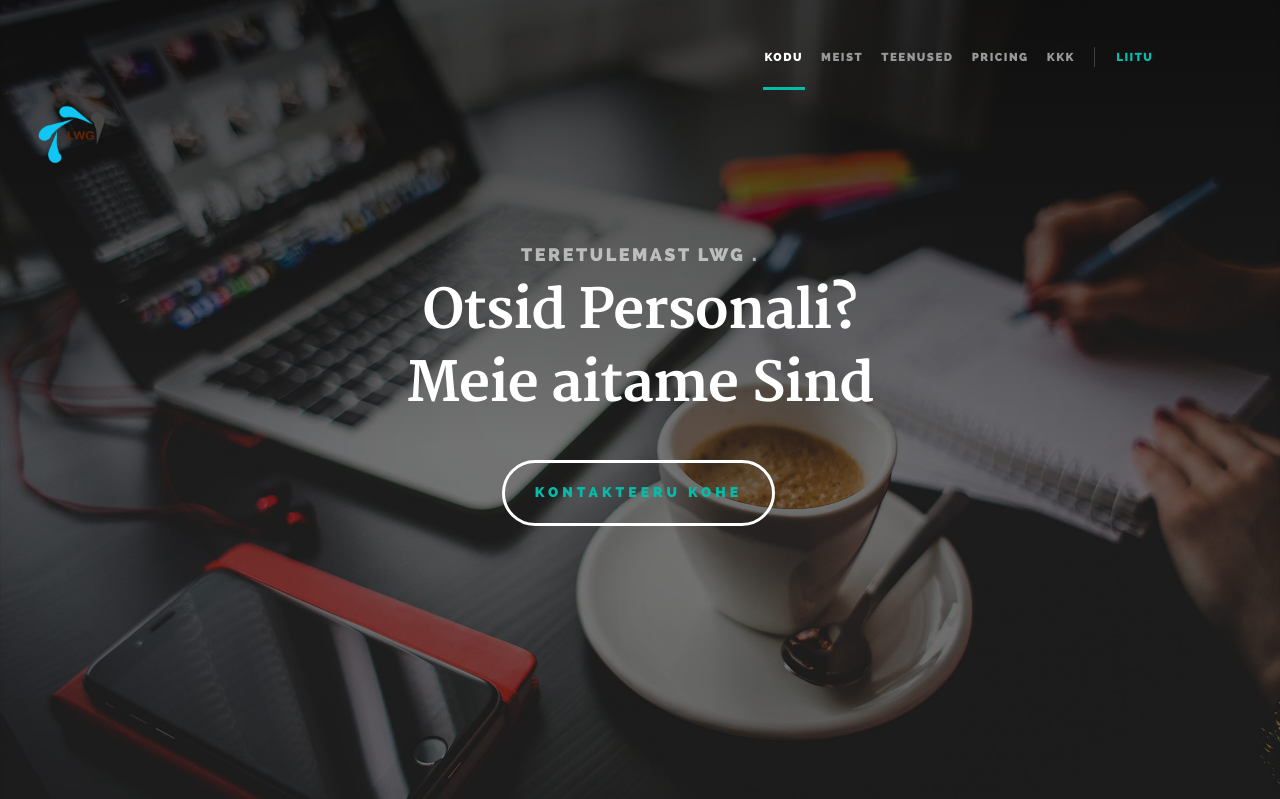
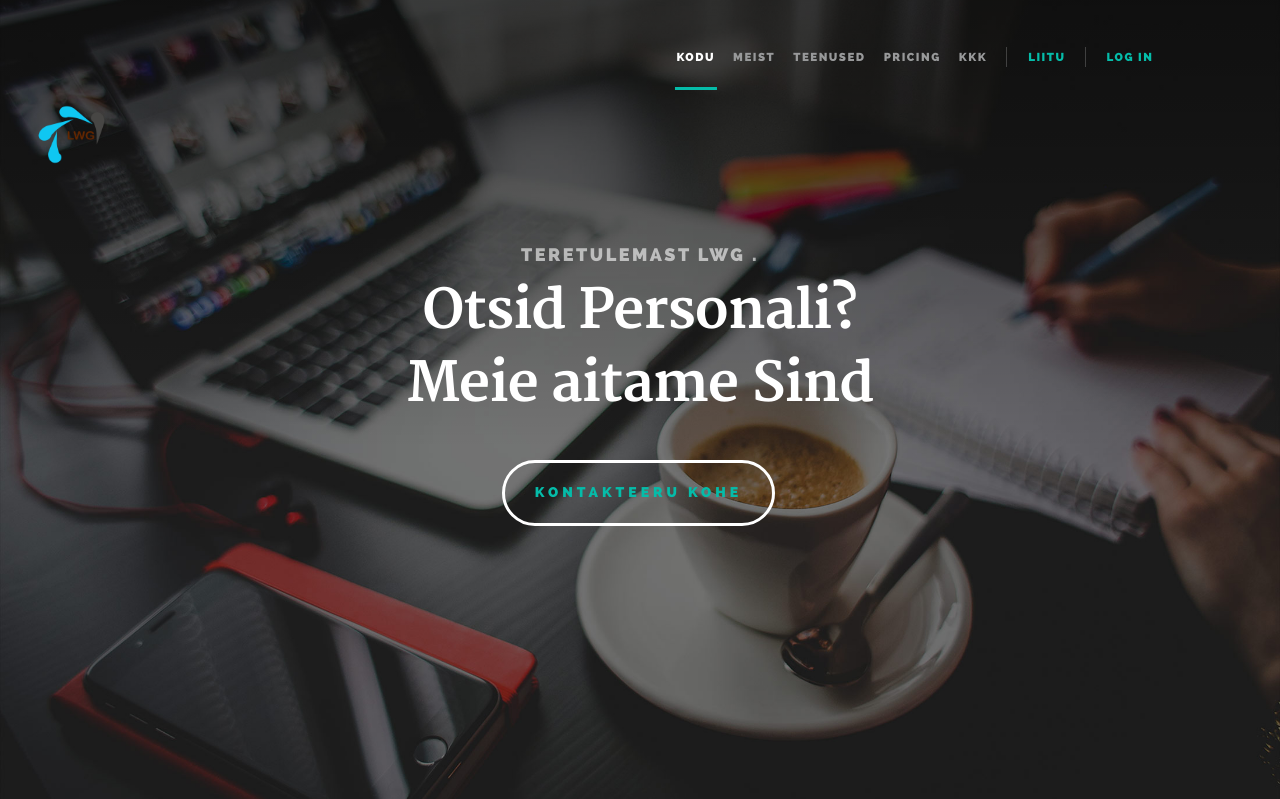
Before and after one commit to gderiyenko/boat24, a PHP site: page /login in a window 1280 px wide. Shown: the top 799 px of the page. Run offline with PHP 8.4, Linux system fonts and the light colour scheme; some web fonts are replaced.

Commit message:
Login fix

```diff
--- a/index.php
+++ b/index.php
@@ -88,7 +88,8 @@
                      </ul>
 
 					<?php } else { ?>
-						<li class="highlight with-sep"><a href="/lwg/project/registration" title="">Liitu</a></li>
+                  <li class="highlight with-sep"><a href="/lwg/project/registration" title="">Liitu</a></li>
+						<li class="highlight with-sep"><a href="/lwg/project/login" title="">Log in</a></li>
 					<?php }?>
 					<!--
 				    <li class="highlight with-sep"><a href="rus.html" title=""><img class="flag" src="images/rus.png" alt="est"></a></li>
--- a/project/application/views/login_view.php
+++ b/project/application/views/login_view.php
@@ -13,7 +13,7 @@ a:hover {
     <div class="modal-header" align="center"> <h2 style="color: #05bca9;">Login Form</h2></div>
 		<div class="col-md-6 col-sm-9"  align="center" style="width: 100%;">
         <form method="POST" action="" accept-charset="utf-8" >
-	 		<input type="text" class="form-control input-lg" value="" name="email" placeholder="Login">
+	 		<input type="text" class="form-control input-lg" value="" name="email" placeholder="Email">
 	 		<input type="password" class="form-control input-lg" value="" name="password" placeholder="Password">
         	<div>
 				<button type="submit" class="btn btn-primary" >Login</button>
```
